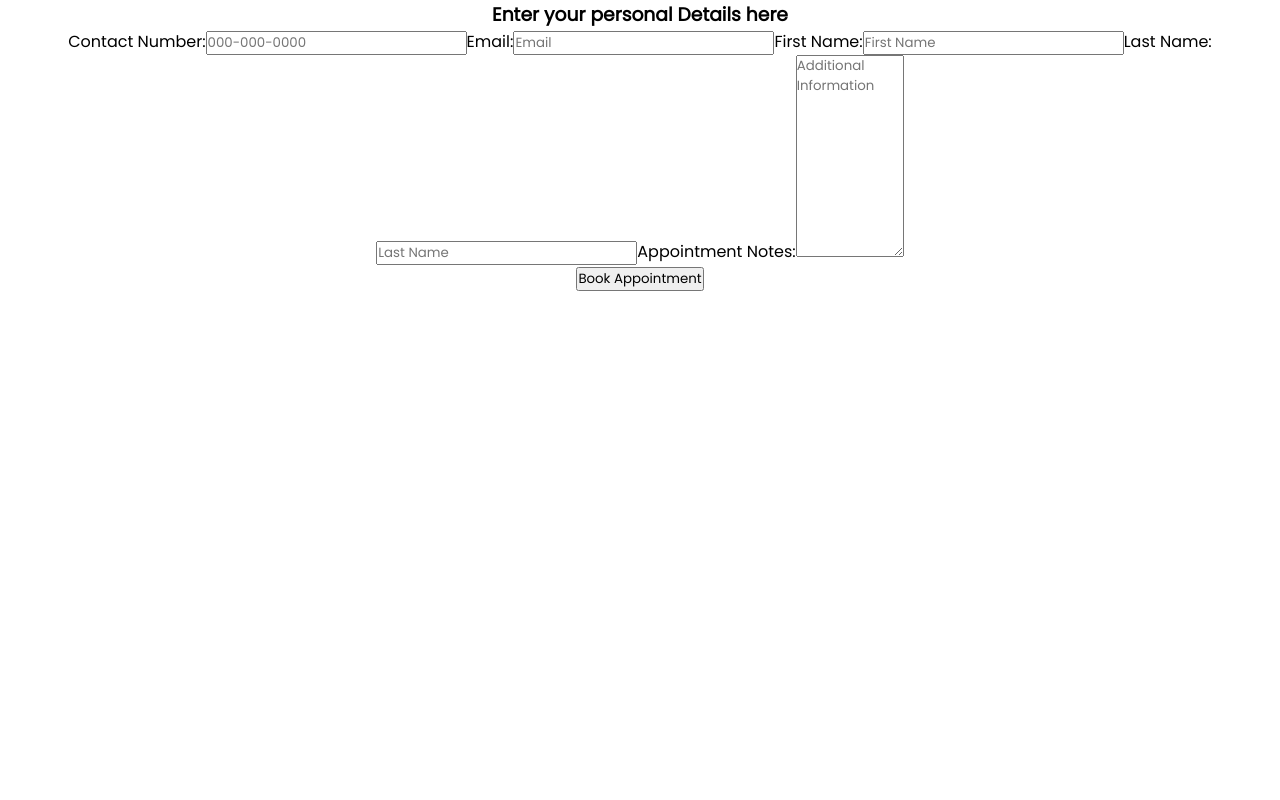
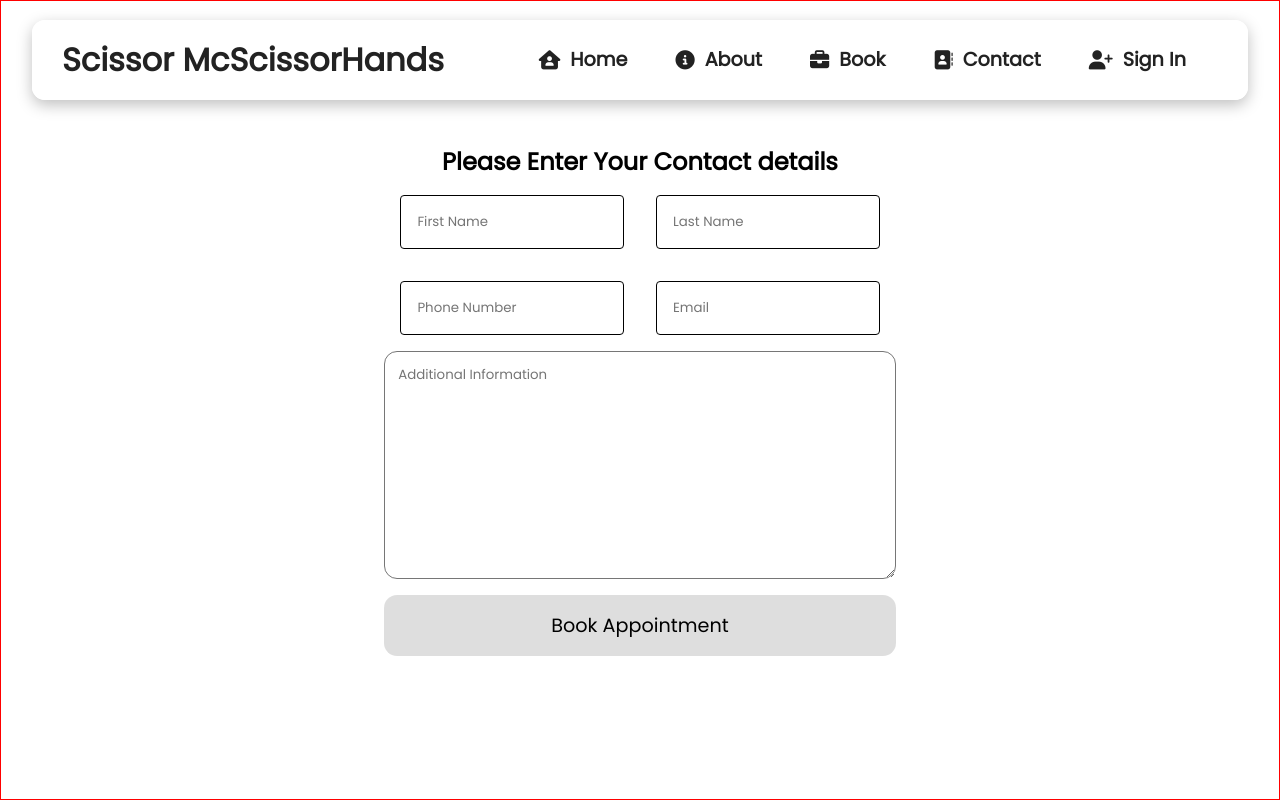
Before and after one commit to Tmumtaz/O-Slot-Rebase, a React (Create React App) app: page /Details in a window 1280 px wide. Built offline with nearby package versions, Linux system fonts and the light colour scheme; no server answers; the database is empty.

Commit message:
details page styling

```diff
--- a/src/App.js
+++ b/src/App.js
@@ -6,7 +6,7 @@ import About from "./Components/Routes/About/About";
 import Service from "./Components/Routes/Book/Service/Service";
 import Staff from "./Components/Routes/Book/Staff/Staff";
 import Calender from "./Components/Routes/Book/Calender/Calender";
-import Details from "./Components/Routes/Book/Details";
+import Details from "./Components/Routes/Book/Details/Details";
 import ConfirmationPage from "./Components/Routes/Book/ConfirmationPage";
 import Contact from "./Components/Routes/Contact/Contact";
 import SignIn from "./Components/Sign-in/SignIn";
--- a/src/Components/Routes/Book/Calender/Calender.styles.scss
+++ b/src/Components/Routes/Book/Calender/Calender.styles.scss
@@ -17,8 +17,9 @@
     margin-top: 2rem;
     .time-slot-button{
         margin: 10px 10px;
-        background-color: blue;
-        color: white;
+        background-color: rgba(0, 0, 0, 0.13);
+        color: black;
+        font-weight: bold;
       border-radius: 13px;
       padding: 1rem;
       border: none;
@@ -26,11 +27,10 @@
       width: 20%;
 
       &:hover{
-        color: blue;
-        text-decoration: underline;
+
         font-weight: bold;
-        background-color: white;
-        border: 2px solid blue;
+
+        border: 2px solid black;
       }
     }
   }
--- a/src/Components/Routes/Book/Details.js
+++ /dev/null
@@ -1,87 +0,0 @@
-import React from 'react';
-import { Outlet} from "react-router-dom";
-import { useNavigate } from "react-router-dom";
-import emailjs from 'emailjs-com';
-
-function Details(props) {
-    const {contact, setContact, email, setEmail, fname, lname, setFname, setLname, appointmentNotes, setAppointmentNotes, allDetails, selectedStaff, selectedTime, selectedDate,selectedService} = props
-    const navigate = useNavigate();
-
-    function handleSubmit(event){
-        event.preventDefault()
-        const templateParams = {
-            fname: fname,
-            email: email,
-            date: selectedDate.toString(),
-            time: selectedTime,
-            service: selectedService,
-            staff: selectedStaff.name
-          };
-          const serviceId = 'service_i6c5mua';
-          const templateId = 'template_qlqri5k';
-          const userId = 'BRLjCluhadKTuBOPG';
-
-        if( contact && email && fname && lname !== "") {
-            emailjs.send(serviceId, templateId, templateParams, userId)
-            .then((response) => {
-              console.log('Email sent!', response.status, response.text);
-            }, (error) => {
-              console.log('Error sending email:', error);
-            });
-
-            navigate("/Confirmation Page")
-        }
-        else {
-            alert(" Some Details are missing !")
-
-        }
-    }
-
-    function handleContact(event){
-        setContact(event.target.value)
-    }
-
-    function handleEmail(event){
-        setEmail(event.target.value)
-    }
-
-    function handleFname(event){
-        setFname(event.target.value)
-    }
-
-    function handleLname(event){
-        setLname(event.target.value)
-    }
-
-    function handleAppointmentNotes(event){
-        setAppointmentNotes(event.target.value)
-    }
-
-    return (
-    <>
-    <form>
-        <h3>Enter your personal Details here</h3>
-        <label htmlFor="contact">Contact Number:</label>
-        <input type="tel" id="contact" value={contact} onChange={handleContact} pattern="[0-9]{3}-[0-9]{3}-[0-9]{4}" placeholder="000-000-0000" required></input>
-        <label htmlFor="email">Email:</label>
-        <input type="email" id="email" value={email} onChange={handleEmail} placeholder='Email' required></input>
-        <label htmlFor="fname">First Name:</label>
-        <input type="text" id="fname" value={fname} onChange={handleFname} placeholder="First Name" required></input>
-        <label htmlFor="lname">Last Name:</label>
-        <input type="text" id="lname" value={lname} onChange={handleLname} placeholder="Last Name" required></input>
-        <label htmlFor="email">Appointment Notes:</label>
-        <textarea rows={10} cols={8} id="notes" value={appointmentNotes} onChange={handleAppointmentNotes} placeholder="Additional Information"></textarea>
-    </form>
-
-    <button onClick={handleSubmit}>Book Appointment</button>
-
-    {
-        allDetails &&
-        {}
-    }
-    <Outlet />
-    </>
-  )
-}
-
-export default Details
--- /dev/null
+++ b/src/Components/Routes/Book/Details/Details.js
@@ -0,0 +1,137 @@
+import React from "react";
+import { Outlet } from "react-router-dom";
+import { useNavigate } from "react-router-dom";
+import emailjs from "emailjs-com";
+import "./Details.scss";
+import Navbar from "../../../NavBar/Navbar";
+
+function Details(props) {
+  const {
+    contact,
+    setContact,
+    email,
+    setEmail,
+    fname,
+    lname,
+    setFname,
+    setLname,
+    appointmentNotes,
+    setAppointmentNotes,
+    allDetails,
+    selectedStaff,
+    selectedTime,
+    selectedDate,
+    selectedService,
+  } = props;
+  const navigate = useNavigate();
+
+  function handleSubmit(event) {
+    event.preventDefault();
+    const templateParams = {
+      fname: fname,
+      email: email,
+      date: selectedDate.toString(),
+      time: selectedTime,
+      service: selectedService,
+      staff: selectedStaff.name,
+    };
+    const serviceId = "service_i6c5mua";
+    const templateId = "template_qlqri5k";
+    const userId = "BRLjCluhadKTuBOPG";
+
+    if (contact && email && fname && lname !== "") {
+      emailjs.send(serviceId, templateId, templateParams, userId).then(
+        (response) => {
+          console.log("Email sent!", response.status, response.text);
+        },
+        (error) => {
+          console.log("Error sending email:", error);
+        }
+      );
+
+      navigate("/Confirmation Page");
+    } else {
+      alert(" Some Details are missing !");
+    }
+  }
+
+  function handleContact(event) {
+    setContact(event.target.value);
+  }
+
+  function handleEmail(event) {
+    setEmail(event.target.value);
+  }
+
+  function handleFname(event) {
+    setFname(event.target.value);
+  }
+
+  function handleLname(event) {
+    setLname(event.target.value);
+  }
+
+  function handleAppointmentNotes(event) {
+    setAppointmentNotes(event.target.value);
+  }
+
+  return (
+    <>
+      <Navbar />
+      <div className="details-container">
+        <h2>Please Enter Your Contact details</h2>
+        <div className="input-container">
+          <input
+            type="text"
+            id="fname"
+            value={fname}
+            onChange={handleFname}
+            placeholder="First Name"
+            required
+          ></input>
+          <input
+            type="text"
+            id="lname"
+            value={lname}
+            onChange={handleLname}
+            placeholder="Last Name"
+            required
+          ></input>
+        </div>
+
+        <div className="input-container">
+          <input
+            type="tel"
+            id="contact"
+            value={contact}
+            onChange={handleContact}
+            pattern="[0-9]{3}-[0-9]{3}-[0-9]{4}"
+            placeholder="Phone Number"
+            required
+          ></input>
+          <input
+            type="email"
+            id="email"
+            value={email}
+            onChange={handleEmail}
+            placeholder="Email"
+            required
+          ></input>
+        </div>
+
+        <div className="input-container">
+        <textarea rows={10} cols={110} id="notes" value={appointmentNotes} onChange={handleAppointmentNotes} placeholder="Additional Information"></textarea>
+        </div>
+
+        <div className="details-button-container">
+        <button onClick={handleSubmit}>Book Appointment</button>
+        </div>
+      </div>
+
+      {allDetails && {}}
+      <Outlet />
+    </>
+  );
+}
+
+export default Details;
--- /dev/null
+++ b/src/Components/Routes/Book/Details/Details.scss
@@ -0,0 +1,56 @@
+.details-container{
+    border: 1px solid red;
+    display: flex;
+    flex-direction: column;
+    justify-content: center;
+    align-items: center;
+    height: 100vh;
+
+    .input-container{
+        // border: 1px solid blue;
+        width: 40%;
+        display: flex;
+        flex-direction: row;
+        justify-content: space-evenly;
+
+        input{
+            margin: 1rem 1rem;
+            width: 50%;
+            padding: 1rem ;
+            text-align:start;
+            border-radius: 4px;
+            border:0.1px solid black
+        }
+
+        textarea{
+            padding: 0.8rem;
+            border-radius: 13px;
+
+        }
+
+    }
+
+    .details-button-container{
+        // border: 1px solid red;
+        width: 40%;
+        margin-top: 1rem;
+
+        button{
+            width: 100%;
+            padding:1rem;
+            background-color: rgba(0, 0, 0, 0.13);
+            border-radius: 13px;
+            border: none;
+            font-size: 1.2rem;
+
+            &:hover{
+                color: blue;
+                text-decoration: underline;
+                font-weight: bold;
+                cursor: pointer;
+                border: 1px solid rgba(0, 0, 0, 0.13);
+            }
+        }
+    }
+
+}
```
